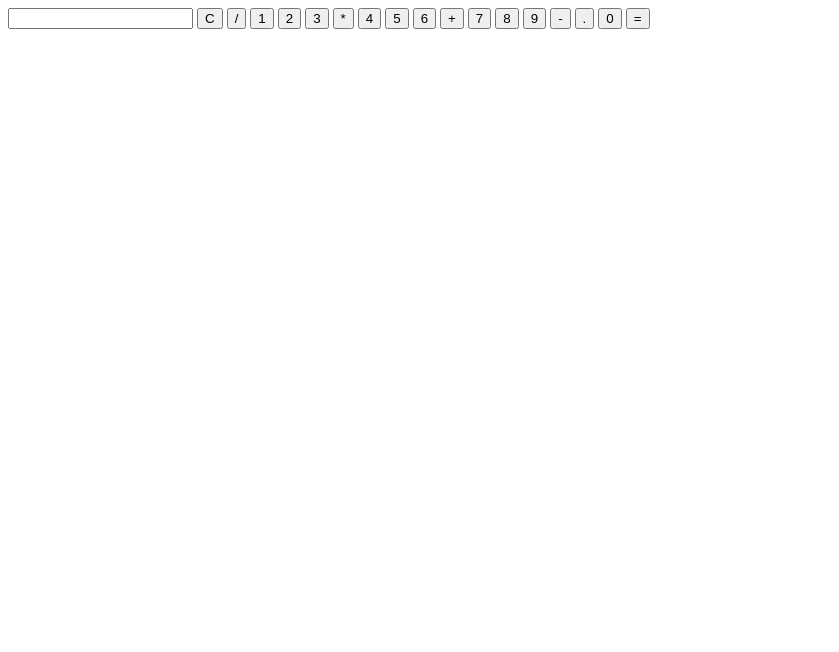
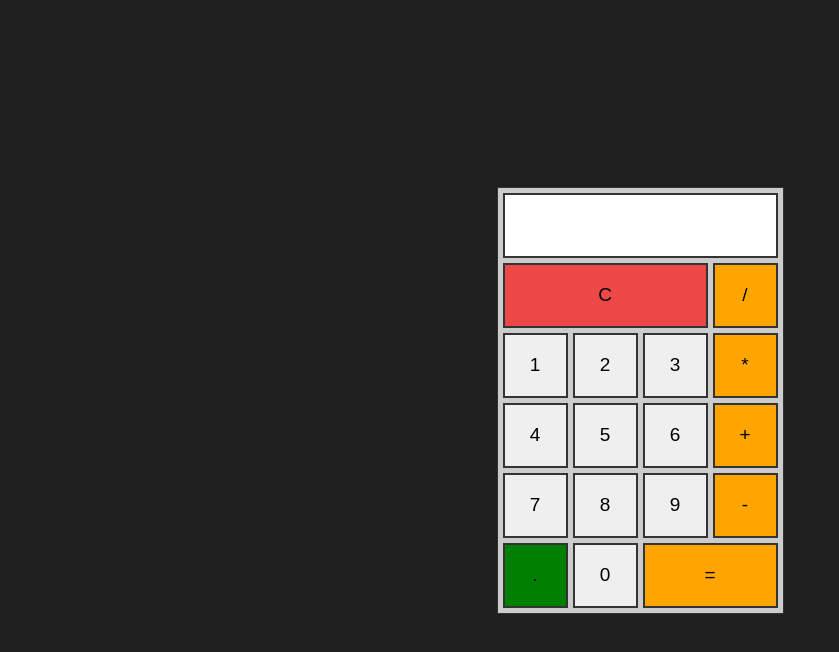
Before and after one commit to moonmonoon/CoolCalculator, a plain HTML site: page index.html in a window 1280 px wide. Shown: the whole page, without its empty margins (0-839 px from the left). Drawn offline with Linux system fonts and the light colour scheme.

Commit message:
Add style

```diff
--- a/index.html
+++ b/index.html
@@ -1,31 +1,36 @@
 <!DOCTYPE html>
 <html lang="ko">
+
 <head>
     <meta charset="UTF-8">
     <meta name="viewport" content="width=device-width, initial-scale=1.0">
     <title>Cool Calculator</title>
     <link rel="stylesheet" href="style.css">
 </head>
+
 <body>
+    <div class="calculator">
         <form name="forms">
             <input type="text" name="output">
-        <input type="button" value="C">
-        <input type="button" value="/">
+            <input type="button" class="clear" value="C">
+            <input type="button" class="operator" value="/">
             <input type="button" value="1">
             <input type="button" value="2">
             <input type="button" value="3">
-        <input type="button" value="*">
+            <input type="button" class="operator" value="*">
             <input type="button" value="4">
             <input type="button" value="5">
             <input type="button" value="6">
-        <input type="button" value="+">
+            <input type="button" class="operator" value="+">
             <input type="button" value="7">
             <input type="button" value="8">
             <input type="button" value="9">
-        <input type="button" value="-">
-        <input type="button" value=".">
+            <input type="button" class="operator" value="-">
+            <input type="button" class="dot" value=".">
             <input type="button" value="0">
-        <input type="button" value="=">
+            <input type="button" class="operator result" value="=">
         </form>
+    </div>
 </body>
+
 </html>
--- a/style.css
+++ b/style.css
@@ -0,0 +1,61 @@
+*{
+    margin: 0;
+    padding: 0;
+    box-sizing: border-box;
+}
+
+body{
+    background-color: #1f1f1f;
+    display: flex;
+    justify-content: center;
+    align-items: center;
+    height: 100vh;
+}
+
+.calculator{
+    width: 287px;
+    border: 1px solid #333;
+    background-color: #ccc;
+    padding: 5px;
+}
+
+.calculator form{
+    display: grid;
+    grid-template-columns: repeat(4, 65px);
+    grid-auto-rows: 65px;
+    grid-gap: 5px;
+}
+
+.calculator form input{
+    border: 2px solid #333;
+    cursor: pointer;
+    font-size: 19px;
+}
+
+.calculator form input:hover{
+    box-shadow: 1px 1px 2px #333;
+}
+
+.calculator form .clear{
+    background-color: #ed4848;
+}
+
+.calculator form .operator{
+    background-color: orange;
+}
+
+.calculator form .dot{
+    background-color: green;
+}
+
+.calculator form input[type="text"]{
+    grid-column: span 4;
+}
+
+.calculator form .clear{
+    grid-column: span 3;
+}
+
+.calculator form .result{
+    grid-column: span 2;
+}
```
Lines whose indentation alone changed are shown as unchanged.
